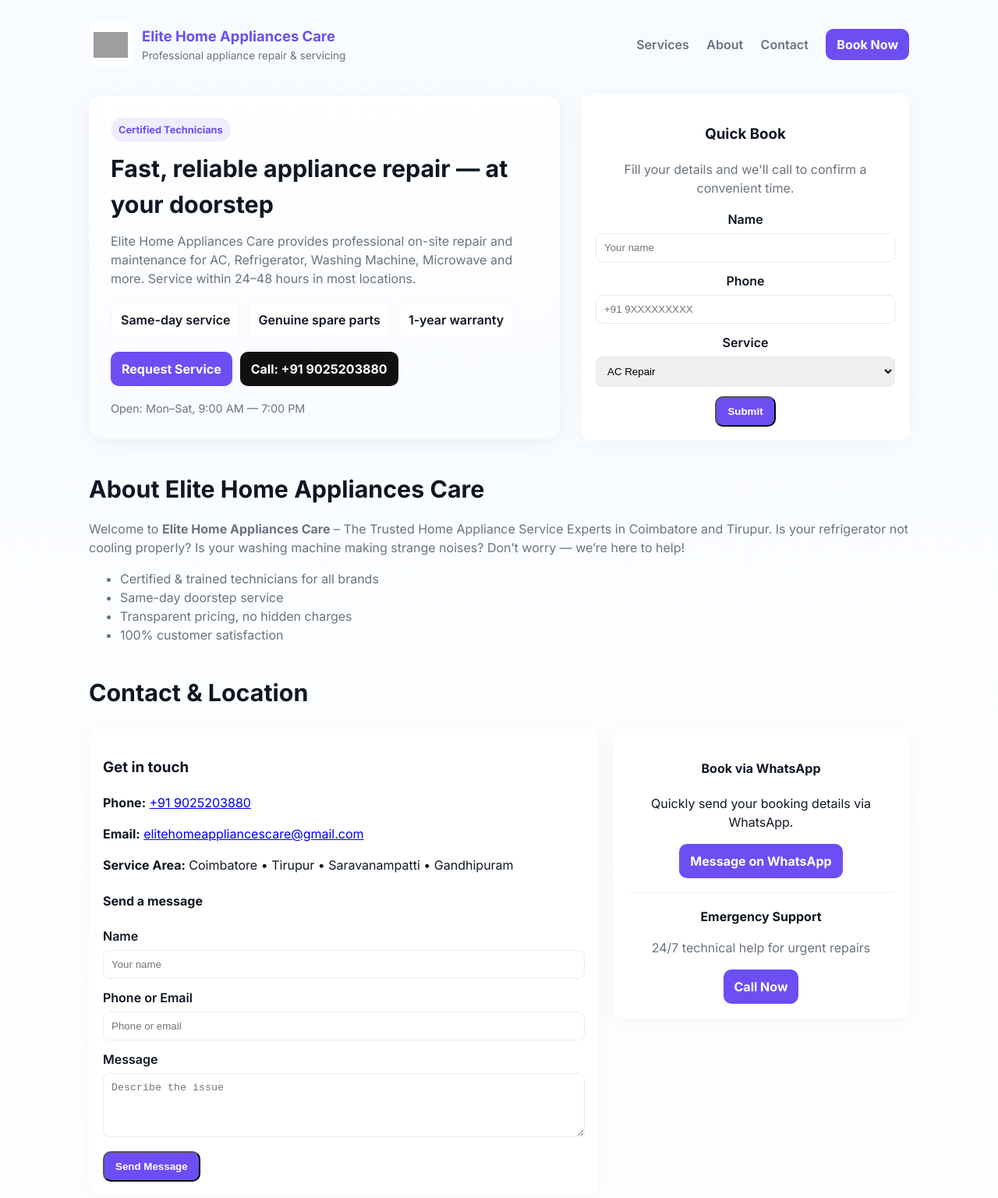
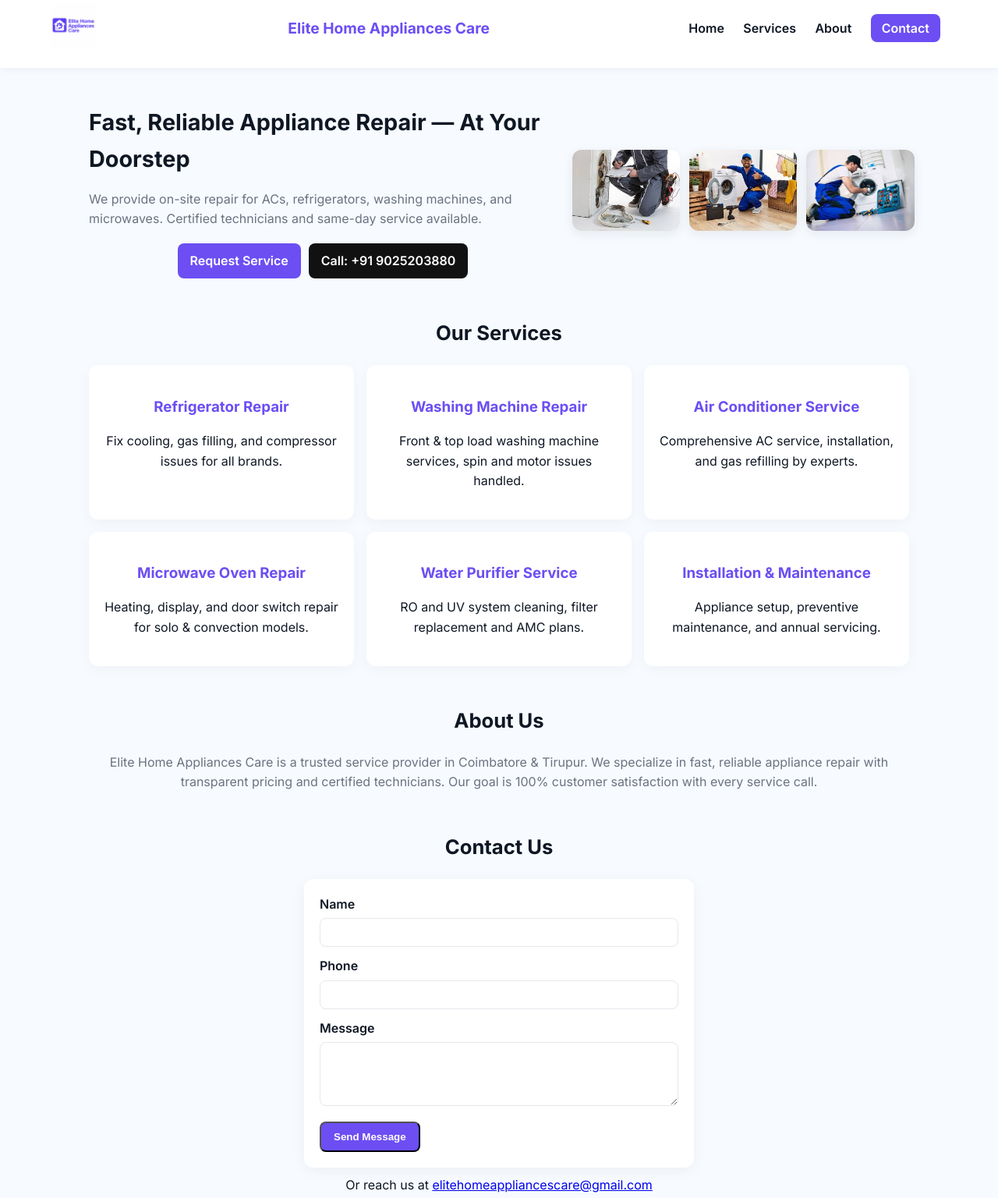
Before and after one commit to elitehomeappliancescare-collab/elitehomeappliancescare, a plain HTML site: page index.html in a window 1280 px wide. Shown: the part 13-1549 px from the top of the page at 78% size. Drawn offline with Linux system fonts and the light colour scheme; grey boxes are pictures that could not be loaded.

Commit message:
Update index.html

```diff
--- a/index.html
+++ b/index.html
@@ -1,217 +1,257 @@
-<!doctype html>
+<!DOCTYPE html>
 <html lang="en">
 <head>
-  <meta charset="utf-8">
-  <meta name="viewport" content="width=device-width,initial-scale=1">
+  <meta charset="UTF-8">
+  <meta name="viewport" content="width=device-width, initial-scale=1.0">
   <title>Elite Home Appliances Care</title>
-  <meta name="description" content="Elite Home Appliances Care — professional appliance repair & service. AC, Fridge, Washing Machine, Microwave and more.">
+  <meta name="description" content="Elite Home Appliances Care — Professional appliance repair & maintenance for AC, Refrigerator, Washing Machine, Microwave and more.">
   <link rel="preconnect" href="https://fonts.googleapis.com">
   <link rel="preconnect" href="https://fonts.gstatic.com" crossorigin>
-  <link href="https://fonts.googleapis.com/css2?family=Inter:wght@300;400;600;700;800&display=swap" rel="stylesheet">
-
-  <!-- ✅ GOOGLE TAG (for Google Ads Conversion Tracking) -->
-  <script async src="https://www.googletagmanager.com/gtag/js?id=AW-17687100074"></script>
-  <script>
-    window.dataLayer = window.dataLayer || [];
-    function gtag(){dataLayer.push(arguments);}
-    gtag('js', new Date());
-    gtag('config', 'AW-17687100074');
-  </script>
-  <!-- ✅ END GOOGLE TAG -->
+  <link href="https://fonts.googleapis.com/css2?family=Inter:wght@400;600;700&display=swap" rel="stylesheet">
 
   <style>
     :root {
-      --accent:#6c4ef3; /* violet theme */
-      --dark:#0f1724;
-      --muted:#6b7280;
-      --card:#ffffff;
-      --radius:14px;
-      font-family: 'Inter', system-ui, -apple-system, 'Segoe UI', Roboto, 'Helvetica Neue', Arial;
-      color-scheme: light;
+      --accent: #6c4ef3;
+      --dark: #0f1724;
+      --muted: #6b7280;
+      --bg: #f7fbff;
+      --white: #fff;
+      font-family: 'Inter', sans-serif;
     }
-    *{box-sizing:border-box}
-    body{margin:0;background:linear-gradient(180deg,#f7fbff 0%, #ffffff 100%);color:var(--dark);line-height:1.5}
-    .container{max-width:1100px;margin:0 auto;padding:24px}
+    * { box-sizing: border-box; }
+    body { margin: 0; background: var(--bg); color: var(--dark); line-height: 1.6; }
 
-    header{display:flex;align-items:center;justify-content:space-between;padding:18px 0}
-    .brand{display:flex;align-items:center;gap:12px}
-    .brand img{height:56px;width:56px;object-fit:contain;border-radius:10px;background:#fff;padding:6px}
-    .brand h1{font-size:1.15rem;margin:0;color:var(--accent)}
-    nav a{margin-left:18px;text-decoration:none;color:var(--muted);font-weight:600}
-    .cta{background:var(--accent);color:#fff;padding:10px 14px;border-radius:10px;text-decoration:none;font-weight:700}
+    header {
+      display: flex;
+      justify-content: space-between;
+      align-items: center;
+      padding: 16px 5%;
+      background: var(--white);
+      box-shadow: 0 2px 10px rgba(0,0,0,0.05);
+      flex-wrap: wrap;
+    }
+    header img { height: 60px; width: auto; }
+    header h1 { margin: 0; font-size: 1.2rem; color: var(--accent); }
+    nav a {
+      margin: 0 10px;
+      text-decoration: none;
+      color: var(--dark);
+      font-weight: 600;
+    }
+    nav a.cta {
+      background: var(--accent);
+      color: #fff;
+      padding: 8px 14px;
+      border-radius: 8px;
+    }
 
-    /* Hero */
-    .hero{display:grid;grid-template-columns:1fr 420px;gap:28px;align-items:center;margin-top:18px}
-    .hero-card{background:linear-gradient(180deg,#fff,#f8fbff);padding:28px;border-radius:18px;box-shadow:0 6px 30px rgba(15,23,36,0.06)}
-    .eyebrow{display:inline-block;background:rgba(108,78,243,0.1);color:var(--accent);padding:6px 10px;border-radius:999px;font-weight:700;font-size:0.8rem}
-    h2{font-size:1.9rem;margin:12px 0}
-    p.lead{color:var(--muted);margin:0 0 18px}
-    .features{display:flex;gap:10px;flex-wrap:wrap}
-    .feature{background:#fff;padding:10px 12px;border-radius:10px;border:1px solid rgba(15,23,36,0.04);font-weight:600}
+    .container { max-width: 1100px; margin: auto; padding: 24px; }
 
-    /* Services grid */
-    .services{display:grid;grid-template-columns:repeat(3,1fr);gap:14px;margin-top:22px}
-    .service{background:#fff;padding:18px;border-radius:12px;box-shadow:0 4px 18px rgba(15,23,36,0.04)}
-    .service h3{margin:0 0 6px;font-size:1.05rem}
-    .service p{margin:0;color:var(--muted);font-size:0.95rem}
+    /* Hero Section */
+    .hero {
+      display: flex;
+      flex-direction: column;
+      gap: 20px;
+      align-items: center;
+      text-align: center;
+    }
+    .hero h2 { font-size: 1.8rem; margin-bottom: 10px; }
+    .hero p { color: var(--muted); }
+    .hero .btn-group {
+      margin-top: 18px;
+      display: flex;
+      gap: 10px;
+      flex-wrap: wrap;
+      justify-content: center;
+    }
+    .btn {
+      background: var(--accent);
+      color: #fff;
+      padding: 10px 16px;
+      border-radius: 8px;
+      text-decoration: none;
+      font-weight: 600;
+    }
+    .btn.dark { background: #111; }
+
+    /* Gallery */
+    .hero-gallery {
+      display: flex;
+      flex-direction: column;
+      gap: 12px;
+      margin-top: 20px;
+    }
+    .hero-gallery img {
+      width: 100%;
+      border-radius: 12px;
+      box-shadow: 0 4px 14px rgba(15,23,36,0.08);
+      object-fit: cover;
+    }
+
+    /* Services */
+    .services {
+      margin-top: 50px;
+    }
+    .services h2 {
+      text-align: center;
+      font-size: 1.6rem;
+      margin-bottom: 20px;
+    }
+    .service-grid {
+      display: grid;
+      grid-template-columns: 1fr;
+      gap: 16px;
+    }
+    .service {
+      background: var(--white);
+      border-radius: 12px;
+      padding: 20px;
+      box-shadow: 0 4px 18px rgba(0,0,0,0.04);
+      text-align: center;
+    }
+    .service h3 { margin-bottom: 8px; color: var(--accent); }
 
     /* About */
-    .about{display:flex;gap:24px;align-items:center;margin-top:28px}
-    .about img{width:320px;border-radius:12px;object-fit:cover}
+    .about {
+      margin-top: 50px;
+    }
+    .about h2 { text-align: center; font-size: 1.6rem; margin-bottom: 20px; }
+    .about p { color: var(--muted); text-align: center; }
 
     /* Contact */
-    .contact-grid{display:grid;grid-template-columns:1fr 380px;gap:18px;margin-top:22px}
-    .card{background:#fff;padding:18px;border-radius:12px;box-shadow:0 6px 30px rgba(15,23,36,0.04)}
-    form label{display:block;font-weight:600;margin-bottom:6px}
-    form input, form textarea, form select{width:100%;padding:10px;border-radius:8px;border:1px solid #e6edf7;margin-bottom:12px}
-    .btn{display:inline-block;padding:10px 14px;border-radius:10px;background:var(--accent);color:#fff;text-decoration:none;font-weight:700}
+    .contact {
+      margin-top: 50px;
+    }
+    .contact h2 { text-align: center; font-size: 1.6rem; margin-bottom: 20px; }
+    form {
+      max-width: 500px;
+      margin: auto;
+      background: var(--white);
+      padding: 20px;
+      border-radius: 12px;
+      box-shadow: 0 4px 18px rgba(0,0,0,0.05);
+    }
+    label { display: block; margin-bottom: 5px; font-weight: 600; }
+    input, textarea {
+      width: 100%;
+      padding: 10px;
+      border: 1px solid #e5e7eb;
+      border-radius: 8px;
+      margin-bottom: 12px;
+    }
 
-    footer{margin-top:34px;padding:18px 0;color:var(--muted);font-size:0.95rem}
+    footer {
+      text-align: center;
+      color: var(--muted);
+      font-size: 0.9rem;
+      margin-top: 40px;
+      padding: 20px;
+      border-top: 1px solid #e5e7eb;
+    }
 
-   /* ✅ Desktop enhancement (only add columns on wide screens) */
-    @media (min-width:981px){
-      .hero{display:grid;grid-template-columns:1fr 420px;align-items:center}
-      .services{grid-template-columns:repeat(3,1fr)}
-      .contact-grid{display:grid;grid-template-columns:1fr 380px}
-      .about{flex-direction:row}
+    /* Responsive */
+    @media (min-width: 768px) {
+      .hero { flex-direction: row; text-align: left; justify-content: space-between; }
+      .hero-gallery { flex-direction: row; }
+      .hero-gallery img { width: 32%; }
+      .service-grid { grid-template-columns: repeat(3, 1fr); }
     }
   </style>
 </head>
-
-
 <body>
-  <div class="container">
   <header>
     <div class="brand">
-        <img src="https://files.oaiusercontent.com/file_0000000096286208b447b3780e0679dd.png" alt="Elite Home Appliances Care logo">
-        <div>
+      <img src="images/logo.png" alt="Elite Home Appliances Care logo">
+    </div>
     <h1>Elite Home Appliances Care</h1>
-          <div style="font-size:0.85rem;color:var(--muted)">Professional appliance repair & servicing</div>
-        </div>
-      </div>
     <nav>
+      <a href="#home">Home</a>
       <a href="#services">Services</a>
       <a href="#about">About</a>
-        <a href="#contact">Contact</a>
-        <a class="cta" href="#book">Book Now</a>
+      <a href="#contact" class="cta">Contact</a>
     </nav>
   </header>
 
-    <main>
-      <section class="hero">
-        <div class="hero-card">
-          <span class="eyebrow">Certified Technicians</span>
-          <h2>Fast, reliable appliance repair — at your doorstep</h2>
-          <p class="lead">Elite Home Appliances Care provides professional on-site repair and maintenance for AC, Refrigerator, Washing Machine, Microwave and more. Service within 24–48 hours in most locations.</p>
+  <div class="container">
+    <!-- HERO -->
+    <section class="hero" id="home">
+      <div>
+        <h2>Fast, Reliable Appliance Repair — At Your Doorstep</h2>
+        <p>We provide on-site repair for ACs, refrigerators, washing machines, and microwaves. Certified technicians and same-day service available.</p>
+        <div class="btn-group">
+          <a href="#contact" class="btn">Request Service</a>
+          <a href="tel:+919025203880" class="btn dark">Call: +91 9025203880</a>
+        </div>
+      </div>
+      <div class="hero-gallery">
+        <img src="images/repair1.jpeg" alt="Technician repairing washing machine">
+        <img src="images/repair2.jpeg" alt="Appliance repair expert">
+        <img src="images/repair3.jpeg" alt="Washer service in progress">
+      </div>
+    </section>
 
-          <div class="features">
-            <div class="feature">Same-day service</div>
-            <div class="feature">Genuine spare parts</div>
-            <div class="feature">1-year warranty</div>
+    <!-- SERVICES -->
+    <section class="services" id="services">
+      <h2>Our Services</h2>
+      <div class="service-grid">
+        <div class="service">
+          <h3>Refrigerator Repair</h3>
+          <p>Fix cooling, gas filling, and compressor issues for all brands.</p>
         </div>
-
-          <div style="margin-top:18px;display:flex;gap:10px;align-items:center">
-            <a href="#contact" class="btn">Request Service</a>
-            <a class="btn" href="tel:+919025203880" style="background:#111">Call: +91 9025203880</a>
+        <div class="service">
+          <h3>Washing Machine Repair</h3>
+          <p>Front & top load washing machine services, spin and motor issues handled.</p>
         </div>
-          <div style="margin-top:18px;color:var(--muted);font-size:0.9rem">Open: Mon–Sat, 9:00 AM — 7:00 PM</div>
+        <div class="service">
+          <h3>Air Conditioner Service</h3>
+          <p>Comprehensive AC service, installation, and gas refilling by experts.</p>
         </div>
-
-        <div>
-          <div class="card" style="text-align:center">
-            <h3>Quick Book</h3>
-            <p style="color:var(--muted)">Fill your details and we'll call to confirm a convenient time.</p>
-            <form id="quick-book" onsubmit="handleBooking(event)">
-              <label>Name</label>
-              <input type="text" id="bk-name" placeholder="Your name" required>
-              <label>Phone</label>
-              <input type="tel" id="bk-phone" placeholder="+91 9XXXXXXXXX" required>
-              <label>Service</label>
-              <select id="bk-service">
-                <option>AC Repair</option>
-                <option>Refrigerator Repair</option>
-                <option>Washing Machine Repair</option>
-                <option>Microwave / Oven Repair</option>
-                <option>Other</option>
-              </select>
-              <button class="btn" type="submit">Submit</button>
-            </form>
-            <div id="book-msg" style="margin-top:12px;color:green;display:none">Thanks — we'll contact you shortly!</div>
+        <div class="service">
+          <h3>Microwave Oven Repair</h3>
+          <p>Heating, display, and door switch repair for solo & convection models.</p>
+        </div>
+        <div class="service">
+          <h3>Water Purifier Service</h3>
+          <p>RO and UV system cleaning, filter replacement and AMC plans.</p>
+        </div>
+        <div class="service">
+          <h3>Installation & Maintenance</h3>
+          <p>Appliance setup, preventive maintenance, and annual servicing.</p>
         </div>
       </div>
     </section>
 
-      <section id="about" style="margin-top:40px">
-        <h2>About Elite Home Appliances Care</h2>
-        <p style="color:var(--muted)">
-          Welcome to <strong>Elite Home Appliances Care</strong> – The Trusted Home Appliance Service Experts in Coimbatore and Tirupur.
-          Is your refrigerator not cooling properly? Is your washing machine making strange noises? Don’t worry — we’re here to help!
-        </p>
-        <ul style="color:var(--muted)">
-          <li>Certified & trained technicians for all brands</li>
-          <li>Same-day doorstep service</li>
-          <li>Transparent pricing, no hidden charges</li>
-          <li>100% customer satisfaction</li>
-        </ul>
+    <!-- ABOUT -->
+    <section class="about" id="about">
+      <h2>About Us</h2>
+      <p>Elite Home Appliances Care is a trusted service provider in Coimbatore & Tirupur. We specialize in fast, reliable appliance repair with transparent pricing and certified technicians. Our goal is 100% customer satisfaction with every service call.</p>
     </section>
 
-      <section id="contact" style="margin-top:40px">
-        <h2>Contact & Location</h2>
-        <div class="contact-grid">
-          <div class="card">
-            <h3>Get in touch</h3>
-            <p><strong>Phone:</strong> <a href="tel:+919025203880">+91 9025203880</a></p>
-            <p><strong>Email:</strong> <a href="mailto:elitehomeappliancescare@gmail.com">elitehomeappliancescare@gmail.com</a></p>
-            <p><strong>Service Area:</strong> Coimbatore • Tirupur • Saravanampatti • Gandhipuram</p>
-
-            <h4>Send a message</h4>
-            <form id="contact-form" onsubmit="handleContact(event)">
-              <label>Name</label>
-              <input type="text" id="c-name" placeholder="Your name" required>
-              <label>Phone or Email</label>
-              <input type="text" id="c-contact" placeholder="Phone or email" required>
-              <label>Message</label>
-              <textarea id="c-msg" rows="4" placeholder="Describe the issue" required></textarea>
+    <!-- CONTACT -->
+    <section class="contact" id="contact">
+      <h2>Contact Us</h2>
+      <form onsubmit="handleSubmit(event)">
+        <label for="name">Name</label>
+        <input type="text" id="name" required>
+        <label for="phone">Phone</label>
+        <input type="text" id="phone" required>
+        <label for="message">Message</label>
+        <textarea id="message" rows="4" required></textarea>
         <button class="btn" type="submit">Send Message</button>
       </form>
-            <div id="contact-sent" style="display:none;margin-top:12px;color:green">Thanks! We'll contact you soon.</div>
+      <p style="text-align:center;margin-top:10px;">Or reach us at <a href="mailto:elitehomeappliancescare@gmail.com">elitehomeappliancescare@gmail.com</a></p>
+    </section>
   </div>
 
-          <div>
-            <div class="card" style="text-align:center">
-              <h4>Book via WhatsApp</h4>
-              <p>Quickly send your booking details via WhatsApp.</p>
-              <a class="btn" href="https://wa.me/919025203880?text=Hello%2C%20I%20want%20to%20book%20a%20service%20for%20my%20appliance" target="_blank">Message on WhatsApp</a>
-
-              <hr style="margin:18px 0;border:none;border-top:1px solid #eef4fb">
-
-              <strong>Emergency Support</strong>
-              <p style="color:var(--muted)">24/7 technical help for urgent repairs</p>
-              <a class="btn" href="tel:+919025203880">Call Now</a>
-            </div>
-          </div>
-        </div>
-      </section>
-
   <footer>
-        <div style="display:flex;justify-content:space-between;align-items:center;flex-wrap:wrap">
-          <div>© <strong>Elite Home Appliances Care</strong> — All rights reserved</div>
-          <div style="color:var(--muted)">Website by Elite Home Appliances Care</div>
-        </div>
+    © 2025 Elite Home Appliances Care — All rights reserved.
   </footer>
-    </main>
-  </div>
 
   <script>
-    function handleBooking(e){
+    function handleSubmit(e) {
       e.preventDefault();
-      document.getElementById('book-msg').style.display='block';
-      setTimeout(()=>document.getElementById('book-msg').style.display='none',4000);
-    }
-    function handleContact(e){
-      e.preventDefault();
-      document.getElementById('contact-sent').style.display='block';
-      setTimeout(()=>document.getElementById('contact-sent').style.display='none',4000);
+      alert('Thank you! We will contact you soon.');
+      e.target.reset();
     }
   </script>
 </body>
```
Lines whose indentation alone changed are shown as unchanged.
